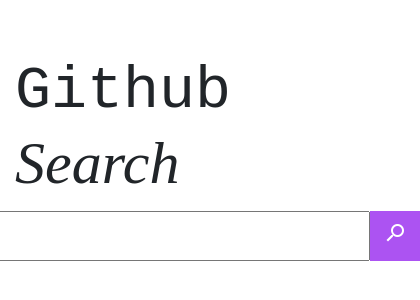
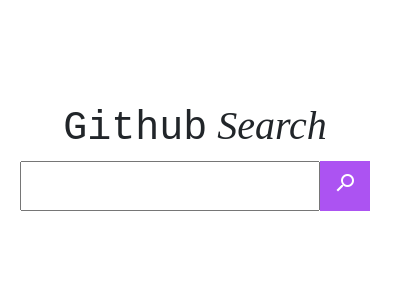
Before and after one commit to Kadidja-Lima/GitExplorer, an Angular app: page / in a window 390 px wide. Shown: the part 266-566 px from the top of the page, 420 px wide, since content can reach past the window. Built offline with nearby package versions, Linux system fonts and the light colour scheme.

Commit message:
first commit

```diff
--- a/src/app/home/home.component.css
+++ b/src/app/home/home.component.css
@@ -46,3 +46,10 @@
     transform: rotate(2turn)
   }
 }
+
+@media (max-width: 900px){
+
+  h1{
+    font-size: 40px;
+  }
+}
--- a/src/app/input/input.component.css
+++ b/src/app/input/input.component.css
@@ -28,7 +28,7 @@
 
 @media (max-width: 900px){
   .search-text{
-    width: 400px;
+    width: 300px;
   }
 
   .search-button{
```
